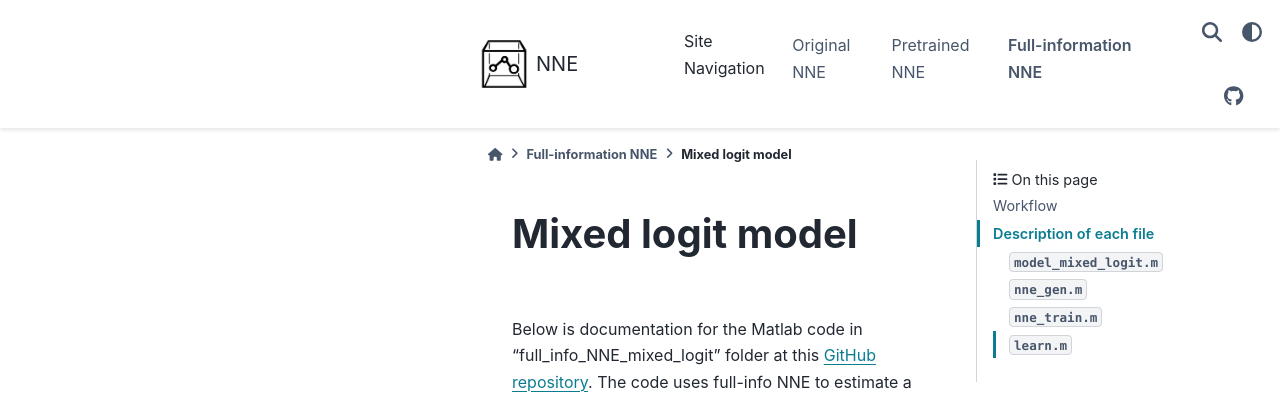
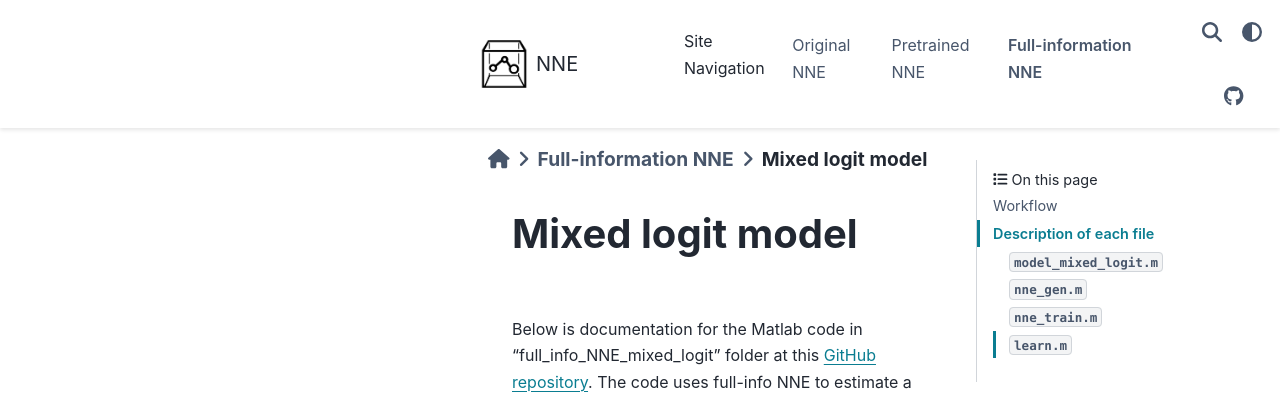
Before and after one commit to nnehome/nnehome.github.io, a Sphinx documentation site: the page built from docs/source/fnne/fnne_mixed_logit.rst, in a window 1280 px wide. Shown: the top 394 px of the page. Built offline with Sphinx 7.4.7 and the PyData theme 0.15.4, drawn with Linux system fonts in a browser that asks for light colours.

Commit message:
Enlarge breadcrumbs to 1.2rem; remove prev/next/Home footer
- custom.css: set breadcrumb font size (and divider) to 1.2rem, matching the
  theme's selector specificity so it applies.
- conf.py: disable show_prev_next to remove the bottom navigation footer.

Co-Authored-By: Claude Opus 4.8 <noreply@anthropic.com>

```diff
--- a/docs/source/_static/custom.css
+++ b/docs/source/_static/custom.css
@@ -350,6 +350,16 @@ body:has(#family-home) .bd-main .bd-content .bd-article-container {
     text-align: left;
 }
 
+/* Breadcrumb navigation at 1.2rem (up from the theme default 0.8rem),
+   including the divider, which the theme sizes separately. Selectors match
+   the theme's specificity (ul.bd-breadcrumbs ...) so they actually win. */
+ul.bd-breadcrumbs {
+    font-size: 1.2rem;
+}
+ul.bd-breadcrumbs li.breadcrumb-item:not(.breadcrumb-home)::before {
+    font-size: 1.2rem;
+}
+
 /* Bold all content headings on every page */
 .bd-article h1,
 .bd-article h2,
--- a/docs/source/conf.py
+++ b/docs/source/conf.py
@@ -50,7 +50,7 @@ html_theme_options = {
     "logo": {
         "text": "NNE",
     },
-    "show_prev_next": True,
+    "show_prev_next": False,
     "show_nav_level": 1,
     "show_toc_level": 2,
     "icon_links": [
```
